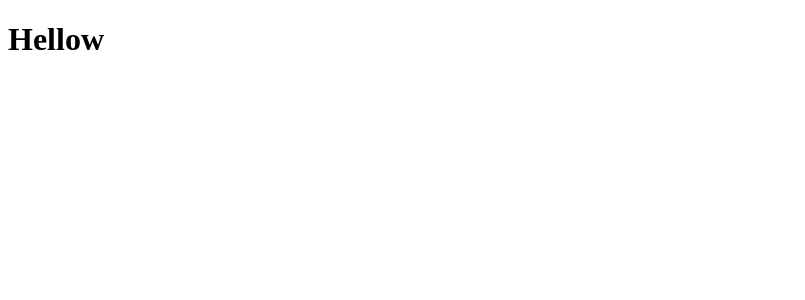
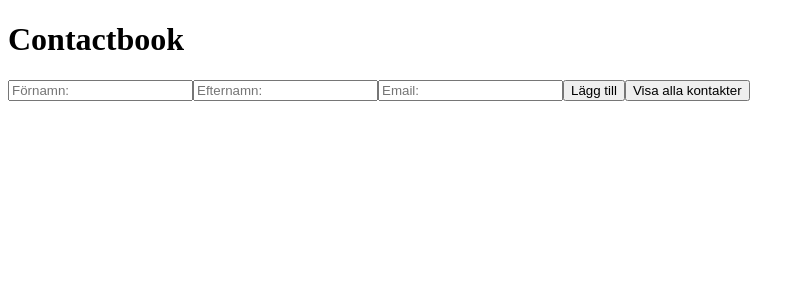
Before and after one commit to elliotabrahamsson/Contactbook, a Vue app: page / in a window 1280 px wide. Shown: the top 300 px of the page, without its empty margins (0-805 px from the left). Built offline with nearby package versions, Linux system fonts and the light colour scheme.

Commit message:
added inputs and buttons to add contacts

```diff
--- a/index.html
+++ b/index.html
@@ -4,7 +4,7 @@
     <meta charset="UTF-8" />
     <meta name="viewport" content="width=device-width, initial-scale=1.0" />
     <link rel="stylesheet" href="./src/assets/main.css" />
-    <title>Vite App</title>
+    <title>Contactbook</title>
   </head>
   <body>
     <div id="app"></div>
--- a/src/views/HomeView.vue
+++ b/src/views/HomeView.vue
@@ -1,7 +1,17 @@
-<template>
+<template class="background">
   <div>
-    <h1>Hellow</h1>
+    <h1>Contactbook</h1>
+
+    <input id="firstName" placeholder="Förnamn:" type="text" />
+    <input id="lastName" placeholder="Efternamn:" type="text" />
+    <input type="text" id="email" placeholder="Email:" />
+    <button id="add" v-on:click="addContact()">Lägg till</button>
+    <button id="showAll" v-on:click="showContacts()">
+      Visa alla kontakter
+    </button>
   </div>
+
+  <div class="hidden"></div>
 </template>
 
 <script setup></script>
```
